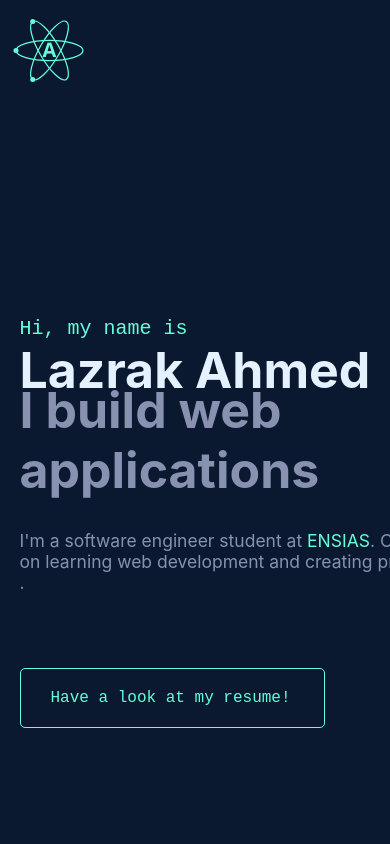
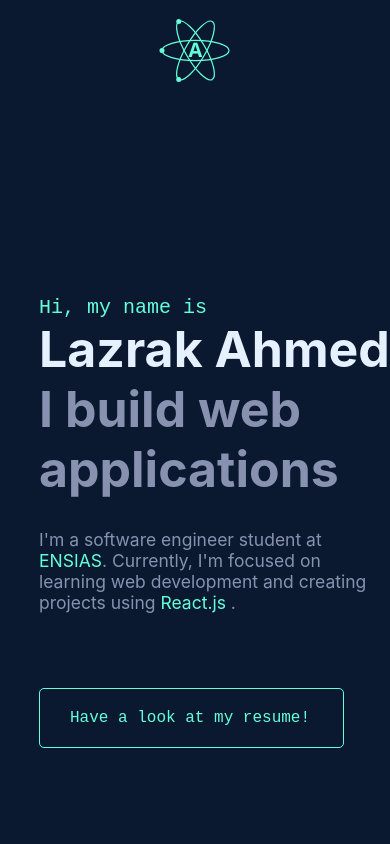
Before and after one commit to laze03/portfolio, a React (Create React App) app: page / in a window 390 px wide. Shown: the top 844 px of the page. Built offline with nearby package versions, Linux system fonts and the light colour scheme; a web font is replaced by a local one.

Commit message:
still in media queries

```diff
--- a/src/css/main.css
+++ b/src/css/main.css
@@ -176,6 +176,9 @@ input[type=reset] {
 }
 
 @media screen and (max-width: 800px) {
+  .nav {
+    justify-content: center;
+  }
   .nav .nav__items {
     display: none;
   }
@@ -277,6 +280,14 @@ header a {
 @media screen and (max-width: 800px) {
   header {
     margin: 0 0 0 10vw;
+  }
+  header .h1color {
+    color: #8892b0 !important;
+    margin-top: 0;
+    margin-bottom: 3rem;
+  }
+  header p {
+    width: auto;
   }
 }
 .about {
--- a/src/scss/components/header.scss
+++ b/src/scss/components/header.scss
@@ -25,5 +25,15 @@ header {
 @media screen and (max-width: 800px) {
   header {
     margin: 0 0 0 10vw;
+
+    .h1color {
+      color: $slate !important;
+      margin-top: 0;
+      margin-bottom: 3rem;
+    }
+
+    p {
+      width: auto;
+    }
   }
 }
--- a/src/scss/components/nav.scss
+++ b/src/scss/components/nav.scss
@@ -45,6 +45,8 @@
 
 @media screen and (max-width: 800px) {
   .nav {
+    justify-content: center;
+
     .nav__items {
       display: none;
     }
```
Also changed, not shown: 7 other files (tests, documents, lock files or other folders).
